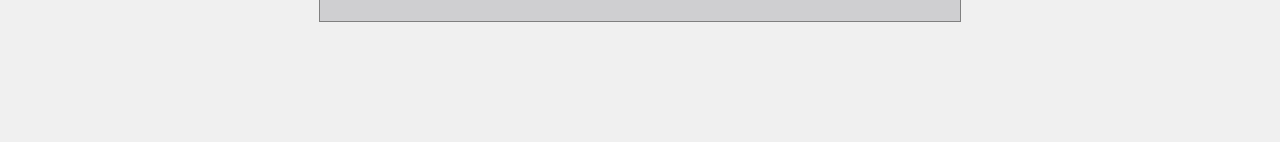
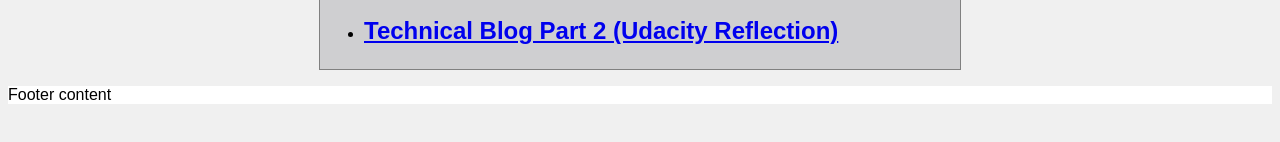
Before and after one commit to rory-macdonald/rory-macdonald.github.io, a plain HTML site: page index.html in a window 1280 px wide. Shown: the part 322-464 px from the top of the page. Drawn offline with Linux system fonts and the light colour scheme.

Commit message:
added blog link to index page

```diff
--- a/index.html
+++ b/index.html
@@ -20,7 +20,11 @@
         <ul>
           <li><h2><a href="blog/c1-reflection-blog.html">Reflection</a></h2></li>
           <li><h2><a href="blog/c1-time-and-habits-blog.html">Time and Habits Management</a></h2></li>
+          <li><h2><a href="blog/t2-html-css-dom-p2.html">Technical Blog Part 2 (Udacity Reflection)</a></h2></li>
         </ul>
+      </div>
+      <div class="footer">
+        <p>Footer content</p>
       </div>
     </div>
     <!-- comment section -->
--- a/styles/main.css
+++ b/styles/main.css
@@ -16,13 +16,16 @@ body {
   color: #ffffff;
   text-decoration: none;
 }
-.header a:hover {
-  color: #606060;
-}
 .name {
   font-style: italic;
   float: right;
   margin-right: 20px;
+}
+.header a:hover {
+  color: #606060;
+}
+.footer {
+  background-color: #FFF;
 }
 .container {
   margin-top: 100px;
```
